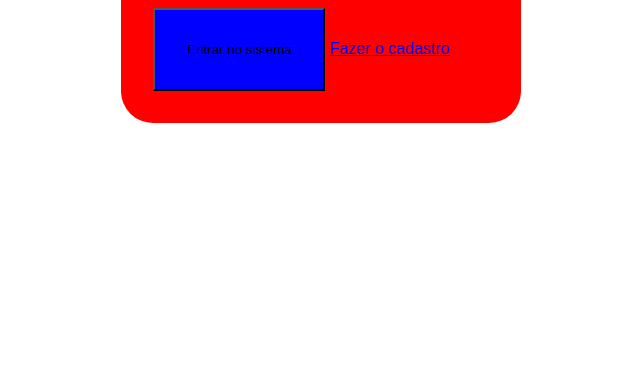
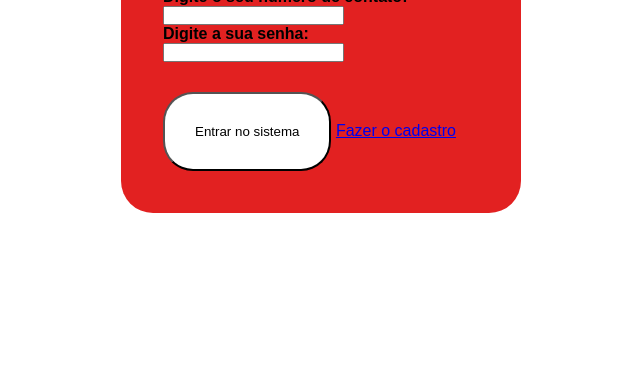
Before and after one commit to AllanRibeiroo/pagina-cadastro-atividade, an Electron app: page index.html in a window 800 px wide. Shown: the part 416-800 px from the top of the page, without its empty margins (79-719 px from the left). Drawn offline with Linux system fonts and the light colour scheme.

Commit message:
Alterando o meu css

```diff
--- a/index.html
+++ b/index.html
@@ -14,6 +14,8 @@
 
   <div>
     <h1>Robertos Pizza</h1>
+
+    <img src="logo-pizza.png" alt="pizza">
 
     <form>
 
--- a/styles.css
+++ b/styles.css
@@ -15,8 +15,8 @@
 
 
   div {
-    background-color: red;
-    padding: 32px;
+    background-color: rgb(226, 33, 33);
+    padding: 42px;
     font-family: Arial;
 
     max-width: 400px;
@@ -32,14 +32,15 @@
   }
 
   button {
-    background-color: blue;
-    margin-top: 20px;
-    padding: 32px;
+    background-color: white;
+    margin-top: 30px;
+    padding: 30px;
+    border-radius: 30px;
   }
 
   button:hover {
-    background-color: yellow;
-    color: orange;
+    background-color: rgb(82, 14, 14);
+    color: rgb(253, 252, 250);
     font-weight: bold;
     border-radius: 100px;
   }
```
Also changed, not shown: logo-pizza.png (added).
